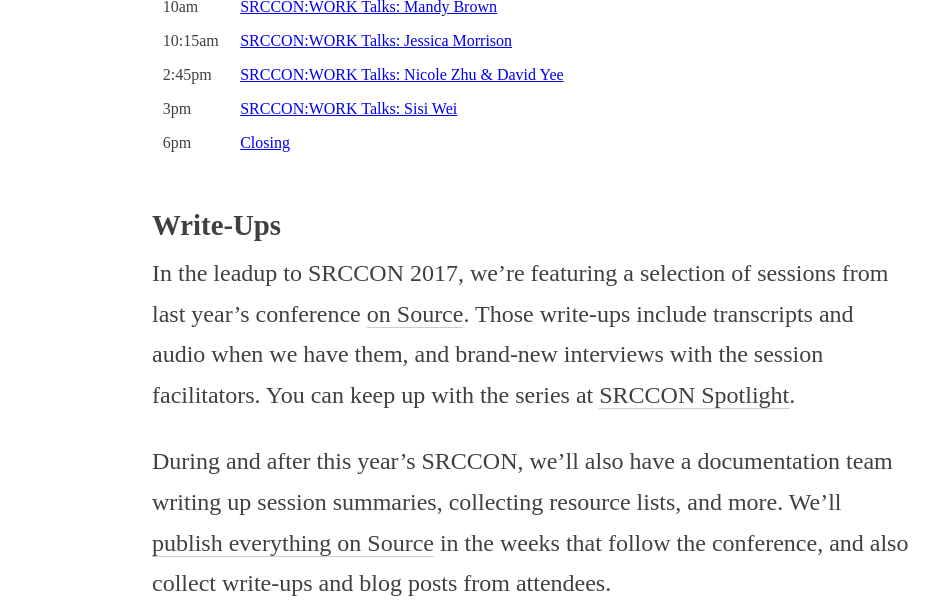
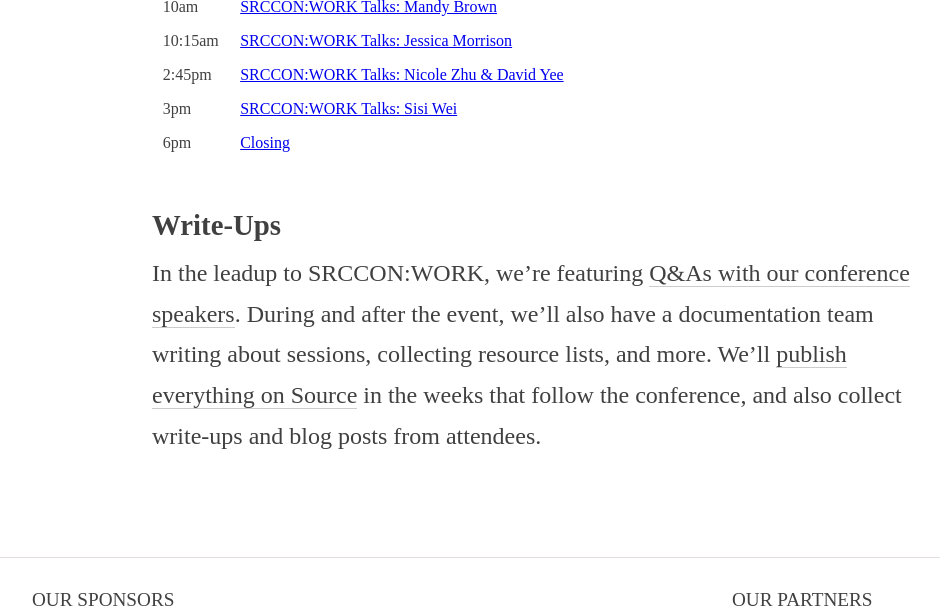
Before and after one commit to OpenNews/srccon-work, a Jekyll site: the page built from transcription.md, in a window 1280 px wide and 1400 px high, scrolled down 1274 px. Shown: the top 609 px of the window, without its empty margins (108-1048 px from the left). Built offline with Jekyll 4.4.1, drawn with Linux system fonts in a browser that asks for light colours; some of the changed text lies outside the part shown; grey boxes are pictures that could not be loaded.

Commit message:
update transcription language

```diff
--- a/transcription.md
+++ b/transcription.md
@@ -34,10 +34,4 @@
 
 ## Write-Ups
 
-In the leadup to SRCCON 2017, we’re featuring a selection of sessions from last year’s conference [on Source](https://source.opennews.org/articles/tags/srccon-spotlight/). Those write-ups include transcripts and audio when we have them, and brand-new interviews with the session facilitators. You can keep up with the series at [SRCCON Spotlight](https://source.opennews.org/articles/tags/srccon-spotlight/).
-
-During and after this year's SRCCON, we'll also have a documentation team writing up session summaries, collecting resource lists, and more. We'll [publish everything on Source](https://source.opennews.org) in the weeks that follow the conference, and also collect write-ups and blog posts from attendees.
-
-<div id="sponsortag">
-    <span>Transcription at SRCCON is made possible by</span> <a href="http://www.facebook.com/"><img src="/media/img/partners/2017/facebook-logo.png" class="" alt="Facebook"></a>
-</div>
+In the leadup to SRCCON:WORK, we’re featuring [Q&As with our conference speakers](https://source.opennews.org/articles/tags/srcconwork-q-a/). During and after the event, we'll also have a documentation team writing about sessions, collecting resource lists, and more. We'll [publish everything on Source](https://source.opennews.org) in the weeks that follow the conference, and also collect write-ups and blog posts from attendees.
```
